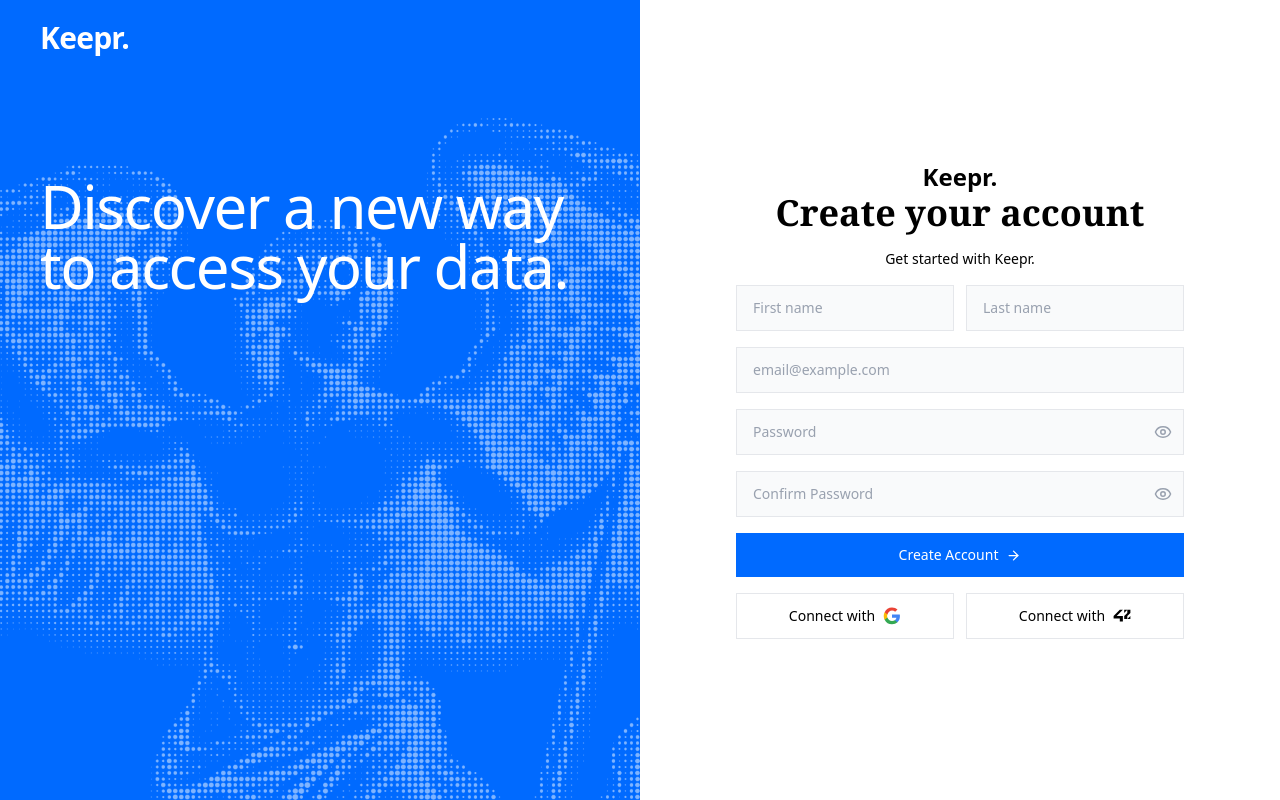
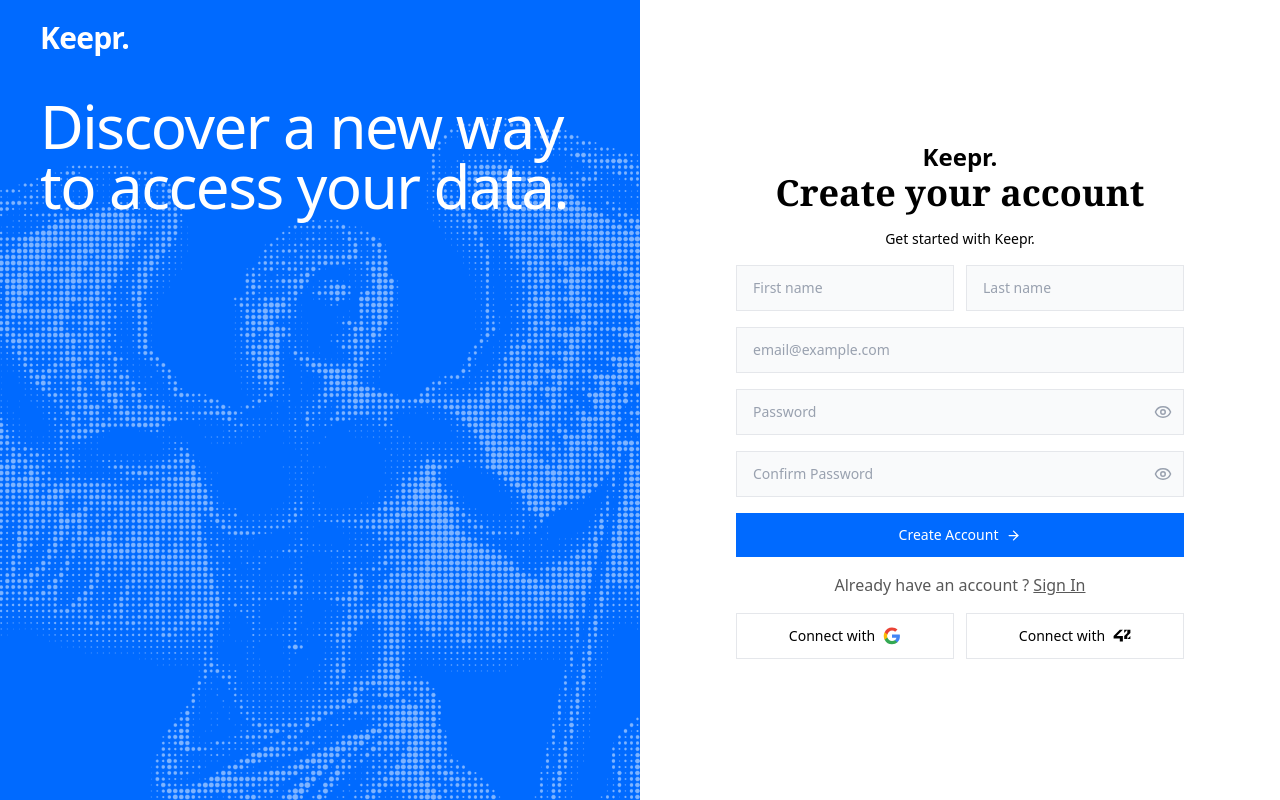
Before and after one commit to JulesMattioni/transcendence, a React (Vite) app in the folder frontend/: page /register in a window 1280 px wide. Built offline with nearby package versions, Linux system fonts and the light colour scheme.

Commit message:
Add navigation links to AuthLayout and RegisterPage for improved user flow

```diff
--- a/frontend/src/components/auth/AuthLayout.tsx
+++ b/frontend/src/components/auth/AuthLayout.tsx
@@ -1,4 +1,5 @@
 import type { ReactNode } from 'react'
+import { Link } from 'react-router-dom'
 import angel4 from '../../assets/angel_4.png'
 
 function AuthLayout({ children }: { children: ReactNode }) {
@@ -7,17 +8,17 @@ function AuthLayout({ children }: { children: ReactNode }) {
       {/* Left column: (desktop only) */}
       <div className="relative hidden overflow-hidden bg-keepr lg:block">
         <div className='items-center px-6 py-5 sm:px-10'>
-            <span className="font-sans text-3xl font-bold tracking-tight text-white">
+            <Link to={'/'} className="font-sans text-3xl font-bold tracking-tight text-white">
                 Keepr.
-            </span>
-            <h1 className='font-sans py-30 text-6xl font-medium tracking-tight text-white'>
+            </Link>
+            <h1 className='font-sans py-10 text-6xl font-medium tracking-tight text-white'>
                 Discover a new way to access your data.
             </h1>
         </div>
         <img
           src={angel4}
           alt=""
-          className="absolute opacity-50 scale-175 top-4/10 inset-0 h-full w-full select-none object-cover mix-blend-screen"
+          className="absolute pointer-events-none opacity-50 scale-175 top-4/10 inset-0 h-full w-full select-none object-cover mix-blend-screen"
         />
       </div>
 
--- a/frontend/src/pages/RegisterPage.tsx
+++ b/frontend/src/pages/RegisterPage.tsx
@@ -1,5 +1,6 @@
 import { useState } from 'react'
 import { ArrowRight } from 'lucide-react'
+import { Link } from 'react-router-dom'
 import AuthLayout from '../components/auth/AuthLayout'
 import AuthInput from '../components/auth/AuthInput'
 import AuthButton from '../components/auth/AuthButton'
@@ -70,6 +71,9 @@ function RegisterPage() {
           children="Create Account"
           icon=<ArrowRight size={15} strokeWidth={2}/>
         />
+        <p className='text-center font-sans font-light font-sm text-muted'>
+          Already have an account ? <Link to={'/login'} className='hover:text-black underline'> Sign In</Link>
+        </p>
         <div className='grid grid-cols-2 gap-3'>
           <AuthButton
             children="Connect with "
```
